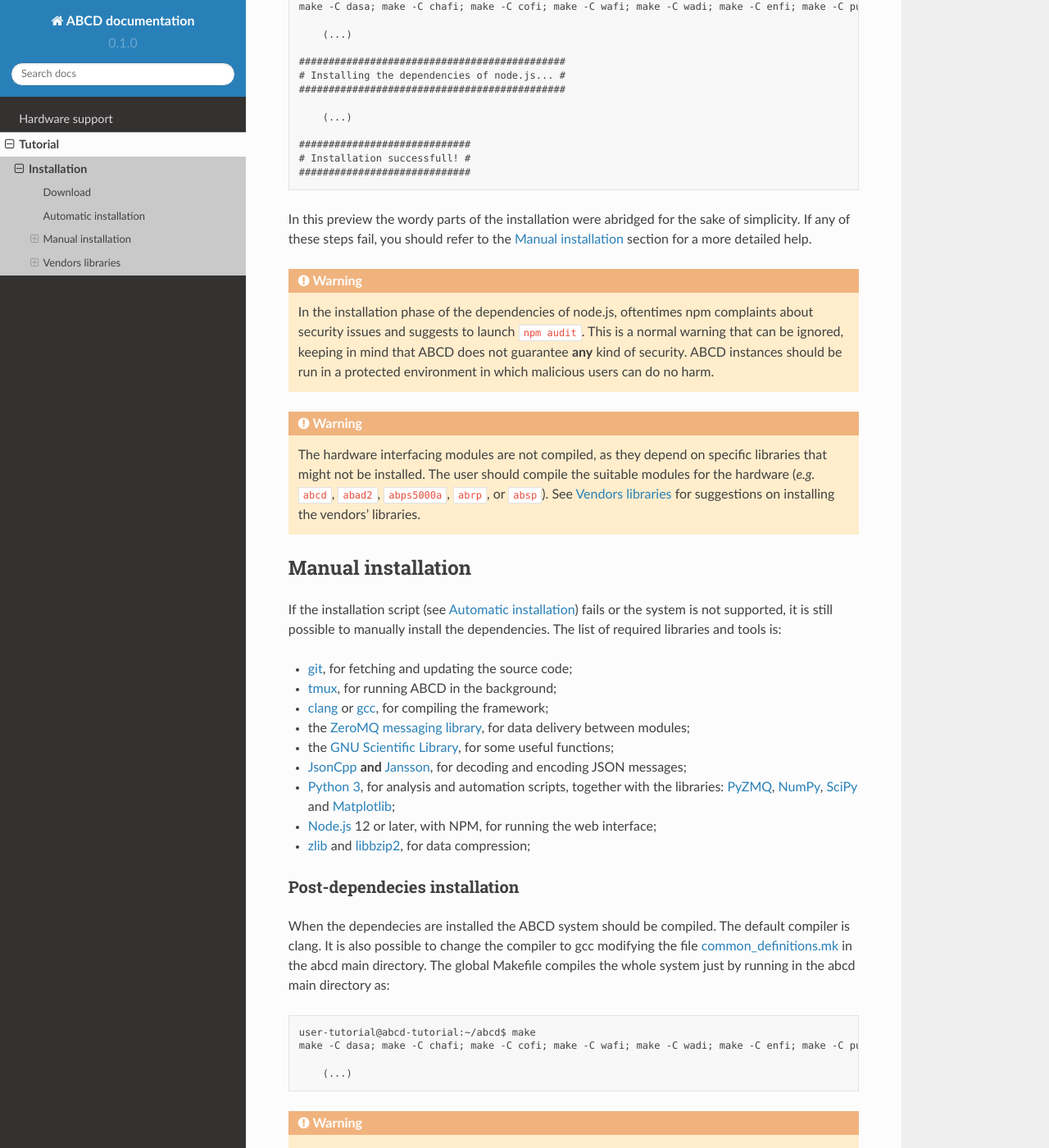
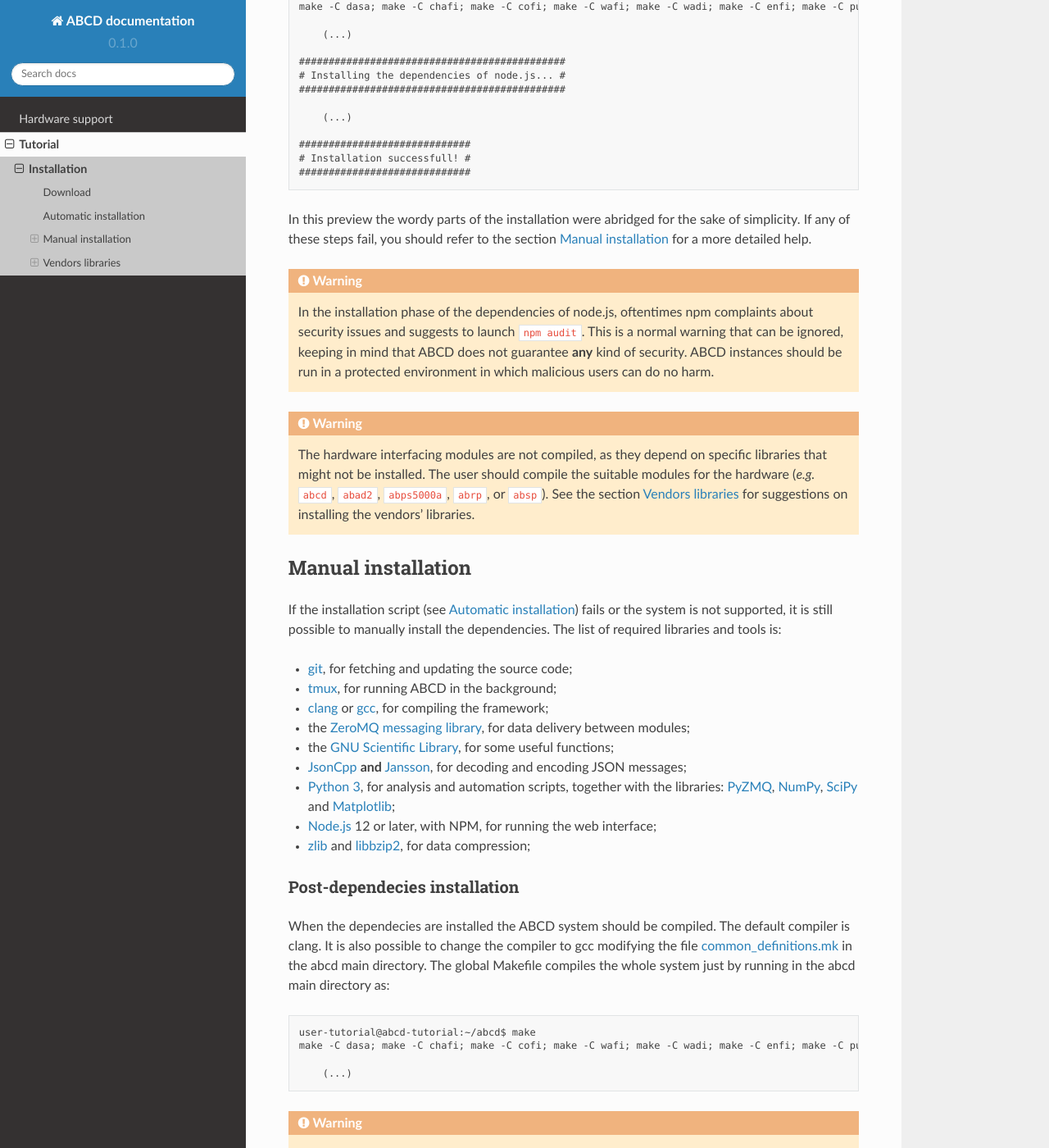
Before and after one commit to cl-fontana/abcd-docs, a Sphinx documentation site: the page built from docs/source/installation.rst, in a window 1280 px wide and 1400 px high, scrolled down 1941 px. Shown: the whole window at 82% size. Built offline with Sphinx 7.4.7 and the Read the Docs theme 2.0.0, drawn with Linux system fonts in a browser that asks for light colours; some of the changed text lies outside the part shown.

Commit message:
Clarified

```diff
--- a/docs/source/installation.rst
+++ b/docs/source/installation.rst
@@ -104,7 +104,7 @@
     #############################
 
 In this preview the wordy parts of the installation were abridged for the sake of simplicity.
-If any of these steps fail, you should refer to the :ref:`manual-installation` section for a more detailed help.
+If any of these steps fail, you should refer to the section :ref:`manual-installation` for a more detailed help.
 
 .. warning::
 
@@ -117,7 +117,7 @@
 
     The hardware interfacing modules are not compiled, as they depend on specific libraries that might not be installed.
     The user should compile the suitable modules for the hardware (*e.g.* ``abcd``, ``abad2``, ``abps5000a``, ``abrp``, or ``absp``).
-    See :ref:`vendors-libraries` for suggestions on installing the vendors' libraries.
+    See the section :ref:`vendors-libraries` for suggestions on installing the vendors' libraries.
 
 .. _manual-installation:
 
@@ -153,7 +153,7 @@
 
     The hardware interfacing modules are not compiled, as they depend on specific libraries that might not be installed.
     The user should compile the suitable modules for the hardware (*e.g.* ``abcd``, ``abad2``, ``abps5000a``, ``abrp``, or ``absp``).
-    See :ref:`vendors-libraries` for suggestions on installing the vendors' libraries.
+    See the section :ref:`vendors-libraries` for suggestions on installing the vendors' libraries.
 
 The web-based user interface requires some modules for node.js that must be installed independently.
 From the abcd main directory::
```
